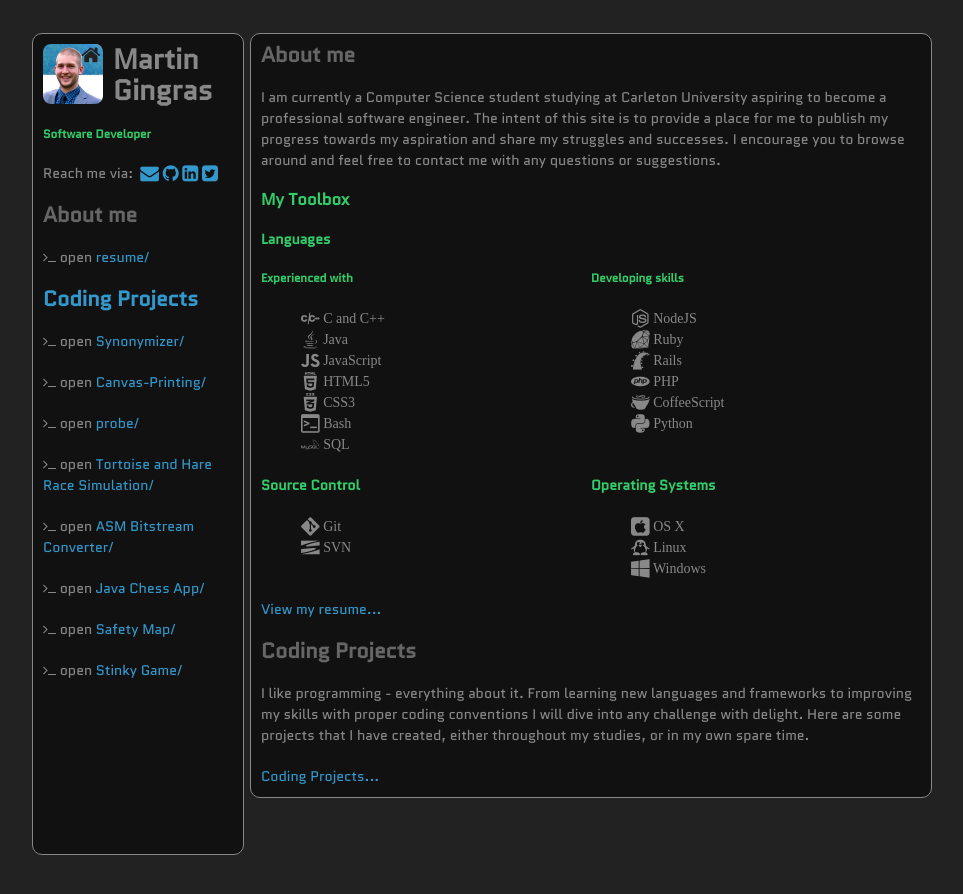
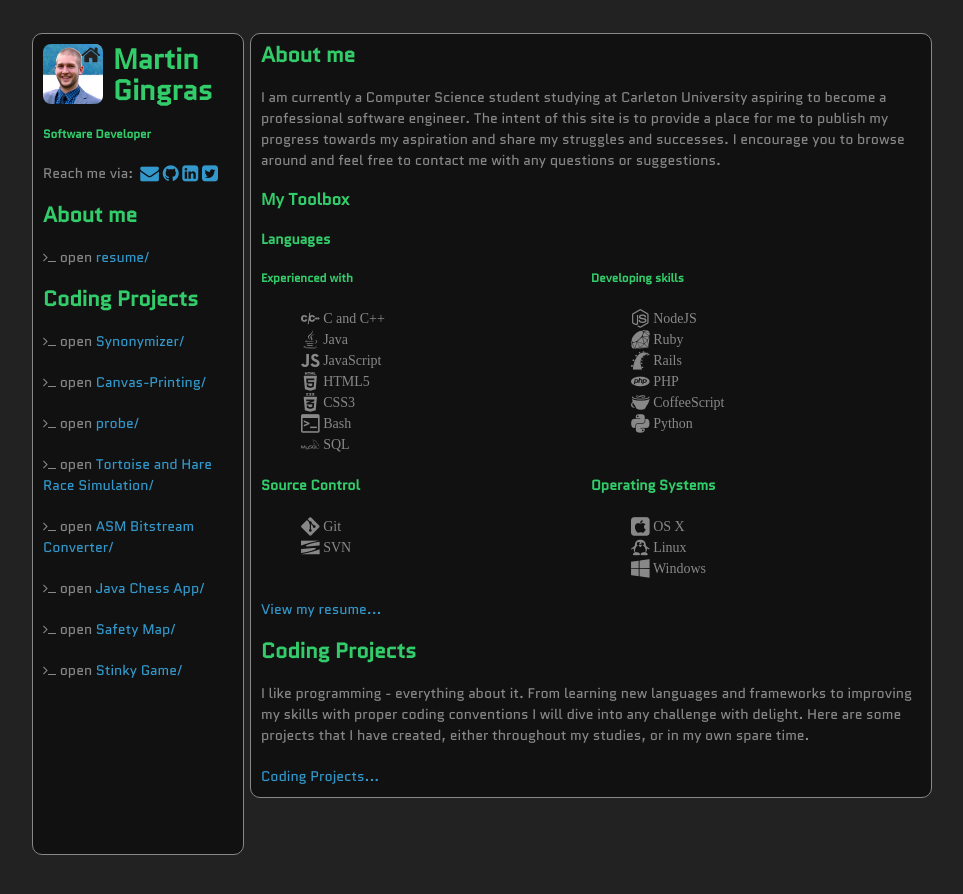
Before and after one commit to mgingras/The-old-mgingras.ca, a Jekyll site: the page built from index.html, in a window 1280 px wide. Shown: the top 894 px of the page, without its empty margins (158-1121 px from the left). Built offline with Jekyll 4.4.1, drawn with Linux system fonts in a browser that asks for light colours; some web fonts are replaced; Markdown is read by kramdown in place of the engine named in the settings.

Commit message:
changed colors

```diff
--- a/_includes/sidebar.html
+++ b/_includes/sidebar.html
@@ -15,7 +15,7 @@
 <h2>About me</h2>
 <nav>
   <p><i class="icon-terminal"></i> open<a href="/resume"> resume/</a></p>
-  <h2><a href="/coding">Coding Projects</a></h2>
+  <h2><a style="color:#33CC6A;"href="/coding">Coding Projects</a></h2>
 </nav>
 {% for project in site.categories.coding %}
 <p><i class="icon-terminal"></i> open<a href="{{ project.url }}"> {{ project.title }}/</a></p>
--- a/css/styles.css
+++ b/css/styles.css
@@ -49,7 +49,7 @@ body {
 }
 
 h1, h2, h3, h4, h5, h6 {
-  color:#888;
+  color:#33CC6A;
   margin:0 0 20px;
 }
 
@@ -66,7 +66,7 @@ h1 {
 }
 
 h2 {
-  color:#666;
+  color:#33CC6A;
 }
 
 h3, h4, h5, h6 {
```
Also changed, not shown: README.md.
